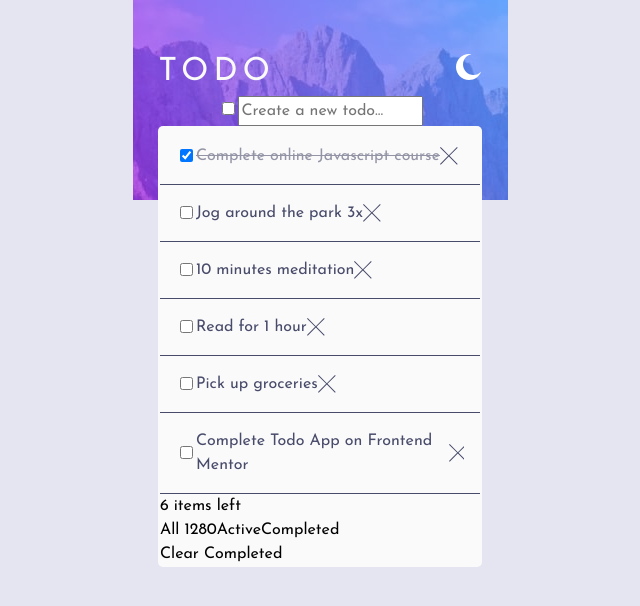
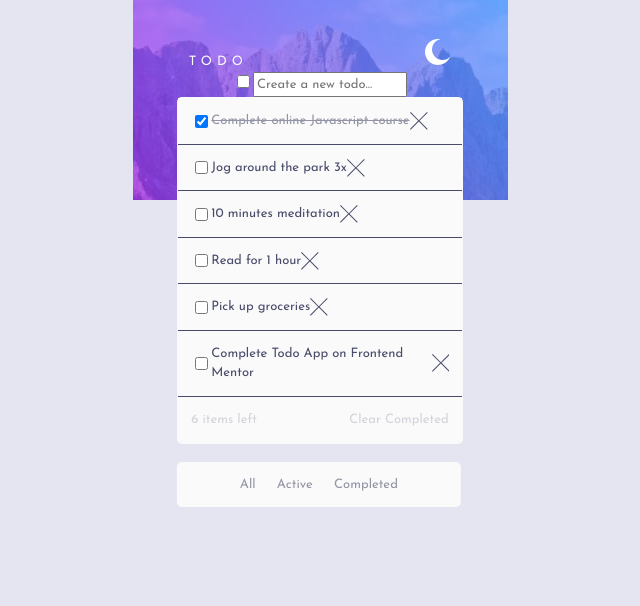
Before and after one commit to tanselbay1/todo-app, a React (Create React App) app: page / in a window 1280 px wide. Shown: the top 606 px of the page, without its empty margins (320-960 px from the left). Built offline with nearby package versions, Linux system fonts and the light colour scheme.

Commit message:
Clear completed items

```diff
--- a/src/App.js
+++ b/src/App.js
@@ -14,6 +14,8 @@ function App() {
         return [...state, item];
       case "deleting":
         return state.filter((stateItem) => stateItem.id !== item.id);
+      case "clear":
+        return state.filter((stateItem) => !stateItem.checked);
       case "toggleCheck":
         let { id, checked } = item;
         return state.map((todoItem) => {
@@ -36,7 +38,12 @@ function App() {
       </header>
       <NewItem onAddItem={setData} />
 
-      <Todos todoData={todoData} onDelete={setData} onCheckedToggle={setData} />
+      <Todos
+        todoData={todoData}
+        onDelete={setData}
+        onCheckedToggle={setData}
+        onClear={setData}
+      />
     </div>
   );
 }
--- a/src/assets/style-components/_todos.scss
+++ b/src/assets/style-components/_todos.scss
@@ -4,4 +4,5 @@
   background-color: $very-light-gray;
   border-radius: 5px;
   padding: 0.1rem;
+  min-width: 22rem;
 }
--- a/src/assets/style.css
+++ b/src/assets/style.css
@@ -84,6 +84,7 @@ select {
   background-color: hsl(0deg, 0%, 98%);
   border-radius: 5px;
   padding: 0.1rem;
+  min-width: 22rem;
 }
 
 .todo-item {
@@ -105,8 +106,33 @@ select {
   color: hsl(236deg, 9%, 61%);
 }
 
+.filter-container {
+  display: flex;
+  flex-direction: row;
+  align-items: center;
+  justify-content: space-between;
+  color: hsl(233deg, 11%, 84%);
+  position: relative;
+  padding: 1rem;
+}
+.filter-container .filter-actions {
+  display: flex;
+  flex-direction: row;
+  align-items: center;
+  justify-content: space-around;
+  background-color: hsl(0deg, 0%, 98%);
+  border-radius: 5px;
+  color: hsl(236deg, 9%, 61%);
+  padding: 1rem 4rem;
+  position: absolute;
+  top: 5rem;
+  transform: translateX(-5%);
+  width: 100%;
+}
+
 * {
   font-family: "Josefin Sans", sans-serif;
+  font-size: 13px;
 }
 
 body {
--- a/src/assets/style.scss
+++ b/src/assets/style.scss
@@ -4,9 +4,11 @@
 @use "./style-components/todos";
 @use "./style-components/todo-list";
 @use "./style-components/item";
+@use "./style-components/filter";
 
 * {
   font-family: $font-family-josefin;
+  font-size: 13px;
 }
 
 body {
--- a/src/components/Filter.js
+++ b/src/components/Filter.js
@@ -1,11 +1,15 @@
 import { useState, useEffect } from "react";
 import _debounce from "lodash.debounce";
 
-const Filter = ({ onFilter, todoLength }) => {
+const Filter = ({ onFilter, todoLength, onClear }) => {
   const [width, setWidth] = useState(window.innerWidth);
 
   const filterList = ({ target }) => {
     onFilter(target.innerText.toLowerCase());
+  };
+
+  const clearList = () => {
+    onClear();
   };
 
   useEffect(() => {
@@ -18,6 +22,27 @@ const Filter = ({ onFilter, todoLength }) => {
     };
   }, []);
 
+  const smallScreen = (
+    <div className="filter-container">
+      <div className="items-left">
+        <span>
+          {todoLength} {todoLength <= 1 ? "item" : "items"} left
+        </span>
+      </div>
+      <div className="clear-completed">
+        <span onClick={clearList}>Clear Completed</span>
+      </div>
+      <div className="filter-actions">
+        <span onClick={filterList}>All</span>
+        <span onClick={filterList}>Active</span>
+        <span onClick={filterList}>Completed</span>
+      </div>
+    </div>
+  );
+
+  if (width < 768) {
+    return smallScreen;
+  }
   return (
     <div className="filter-container">
       <div className="items-left">
@@ -25,13 +50,13 @@ const Filter = ({ onFilter, todoLength }) => {
           {todoLength} {todoLength <= 1 ? "item" : "items"} left
         </span>
       </div>
-      <div className="actions">
-        <span onClick={filterList}>All {width}</span>
+      <div className="filter-actions">
+        <span onClick={filterList}>All</span>
         <span onClick={filterList}>Active</span>
         <span onClick={filterList}>Completed</span>
       </div>
       <div className="clear-completed">
-        <span>Clear Completed</span>
+        <span onClick={clearList}>Clear Completed</span>
       </div>
     </div>
   );
--- a/src/components/Todos.js
+++ b/src/components/Todos.js
@@ -2,7 +2,7 @@ import { useState } from "react";
 import Filter from "./Filter";
 import TodoList from "./TodoList";
 
-const Todos = ({ todoData, onDelete, onCheckedToggle }) => {
+const Todos = ({ todoData, onDelete, onCheckedToggle, onClear }) => {
   const [state, setState] = useState("all");
 
   const handleDelete = (item) => {
@@ -10,6 +10,10 @@ const Todos = ({ todoData, onDelete, onCheckedToggle }) => {
   };
   const handleCheckToggle = (item) => {
     onCheckedToggle({ ...item, action: "toggleCheck" });
+  };
+
+  const handleClear = (item) => {
+    onClear({ ...item, action: "clear" });
   };
 
   const allTodos = todoData.map((todo) => todo);
@@ -36,6 +40,7 @@ const Todos = ({ todoData, onDelete, onCheckedToggle }) => {
           setState(filterText);
         }}
         todoLength={todoData.length}
+        onClear={handleClear}
       />
     </div>
   );
```
Also changed, not shown: src/assets/style-components/_mixins.scss (+12 -0 lines), 1 other file (tests, documents, lock files or other folders).
